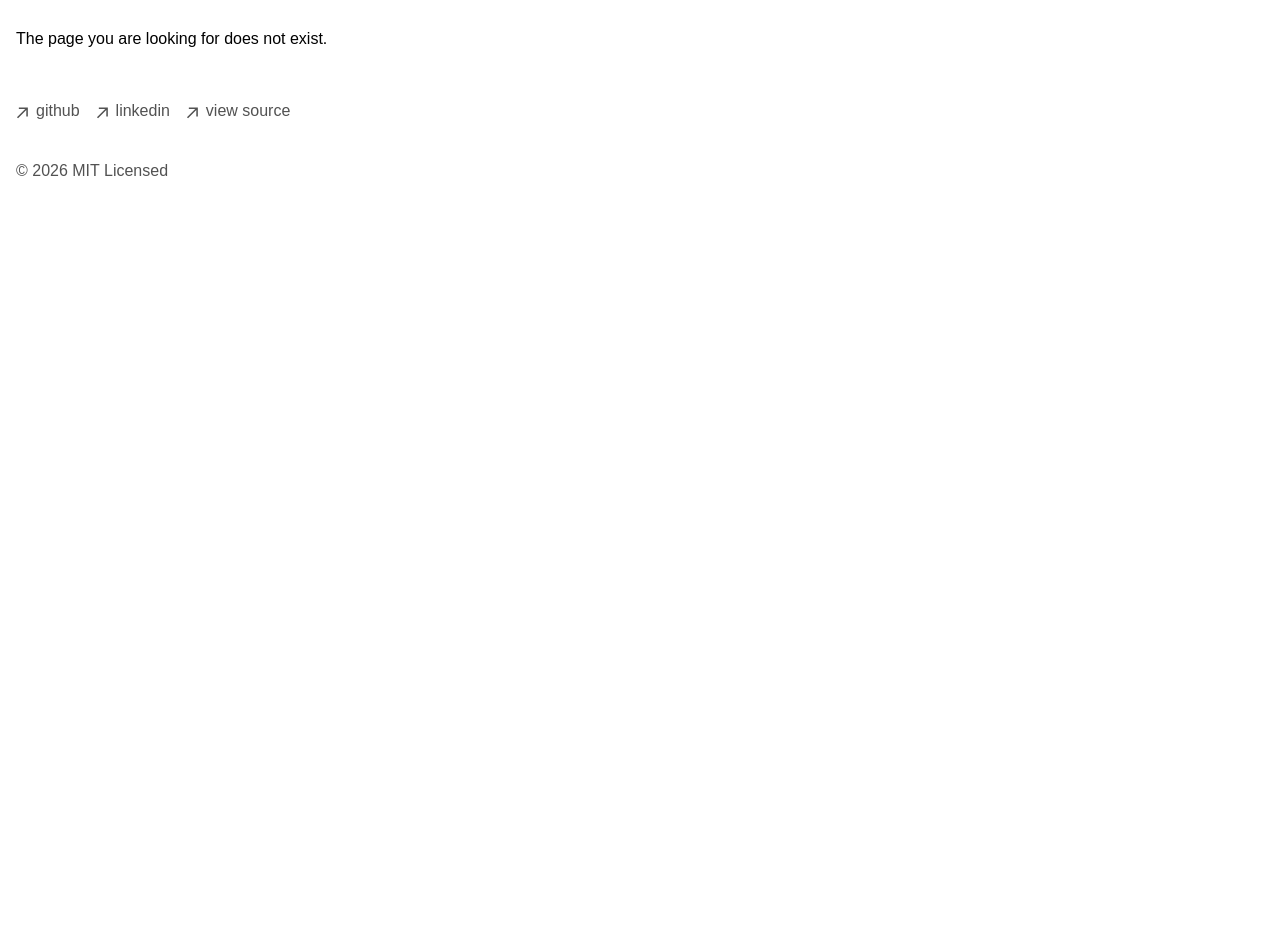
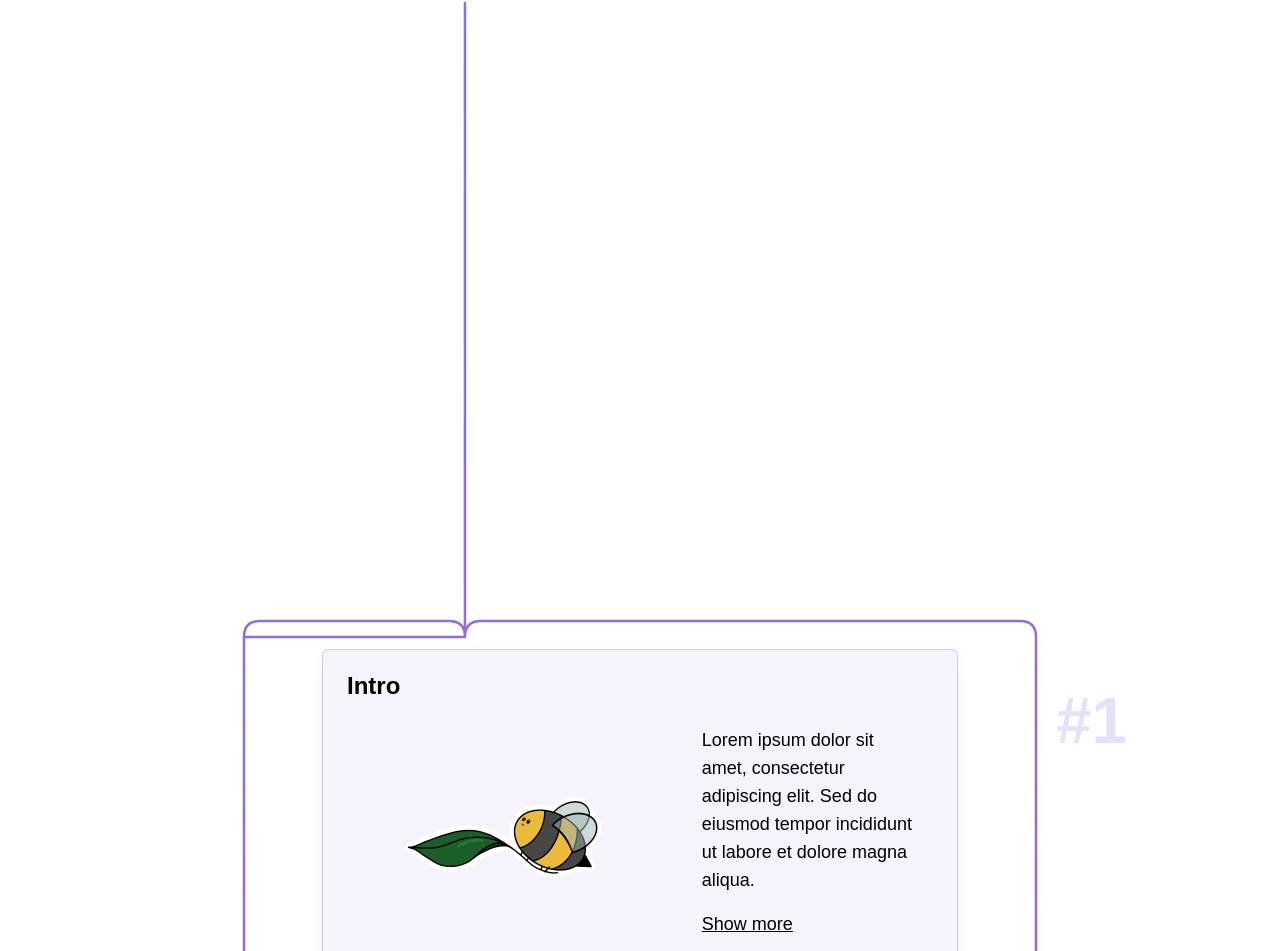
Before and after one commit to yborger/Personal-Website, a Next.js app: page /portfolio/cases/pocket_triage in a window 1280 px wide. Before the commit this address had no page. Shown: the part 149-1100 px from the top of the page. Before the commit the page ends 800 px from the top, so only its background shows below. Built offline with nearby package versions, Linux system fonts and the light colour scheme.

Commit message:
new project folder - ui/ux sect

```diff
--- /dev/null
+++ b/app/portfolio/cases/pocket_triage/page.tsx
@@ -0,0 +1,65 @@
+"use client"
+import PhaseBoard from 'app/components/phaseboard'
+
+const phases = [
+  {
+    number: 1,
+    title: "Intro",
+    description: "Lorem ipsum dolor sit amet, consectetur adipiscing elit. Sed do eiusmod tempor incididunt ut labore et dolore magna aliqua.",
+    details: "Ut enim ad minim veniam, quis nostrud exercitation ullamco laboris nisi ut aliquip ex ea commodo consequat. Duis aute irure dolor in reprehenderit in voluptate velit esse cillum dolore eu fugiat nulla pariatur.",
+    image: "/artwork/bee_leaf.png",
+    bg: "#7F77DD",
+  },
+  {
+    number: 2,
+    title: "Goals",
+    description: "Duis aute irure dolor in reprehenderit in voluptate velit esse cillum dolore eu fugiat nulla pariatur.",
+    details: "Excepteur sint occaecat cupidatat non proident, sunt in culpa qui officia deserunt mollit anim id est laborum.",
+    image: "/artwork/bee_leaf.png",
+    bg: "#A066D3",
+  },
+  {
+    number: 3,
+    title: "What I Did",
+    description: "",
+    details: "",
+    image: "/artwork/bee_leaf.png",
+    bg: "#D4537E",
+    slides: [
+      {
+        title: "Slide 1",
+        description: "Lorem ipsum dolor sit amet, consectetur adipiscing elit. Sed do eiusmod tempor incididunt ut labore et dolore magna aliqua.",
+        details: "Ut enim ad minim veniam, quis nostrud exercitation ullamco laboris nisi ut aliquip ex ea commodo consequat.",
+        image: "/artwork/bee_leaf.png",
+      },
+      {
+        title: "Slide 2",
+        description: "Duis aute irure dolor in reprehenderit in voluptate velit esse cillum dolore eu fugiat nulla pariatur.",
+        details: "Excepteur sint occaecat cupidatat non proident, sunt in culpa qui officia deserunt mollit anim id est laborum.",
+        image: "/artwork/bee_leaf.png",
+      },
+      {
+        title: "Slide 3",
+        description: "Nunc scelerisque viverra mauris in aliquam sem fringilla ut morbi tincidunt augue.",
+        details: "Donec et odio pellentesque diam volutpat commodo sed egestas egestas fringilla phasellus.",
+        image: "/artwork/bee_leaf.png",
+      },
+    ],
+  },
+  {
+    number: 4,
+    title: "Takeaways",
+    description: "Fusce blandit odio nec enim volutpat, a efficitur nisl efficitur. Curabitur ac odio at enim efficitur commodo.",
+    details: "Nunc scelerisque viverra mauris in aliquam sem fringilla ut. Donec et odio pellentesque diam volutpat commodo sed egestas.",
+    image: "/artwork/bee_leaf.png",
+    bg: "#1D9E75",
+  },
+]
+
+export default function Page() {
+  return (
+    <section className="relative min-h-screen pt-10 px-4">
+      <PhaseBoard cards={phases} />
+    </section>
+  )
+}
```
